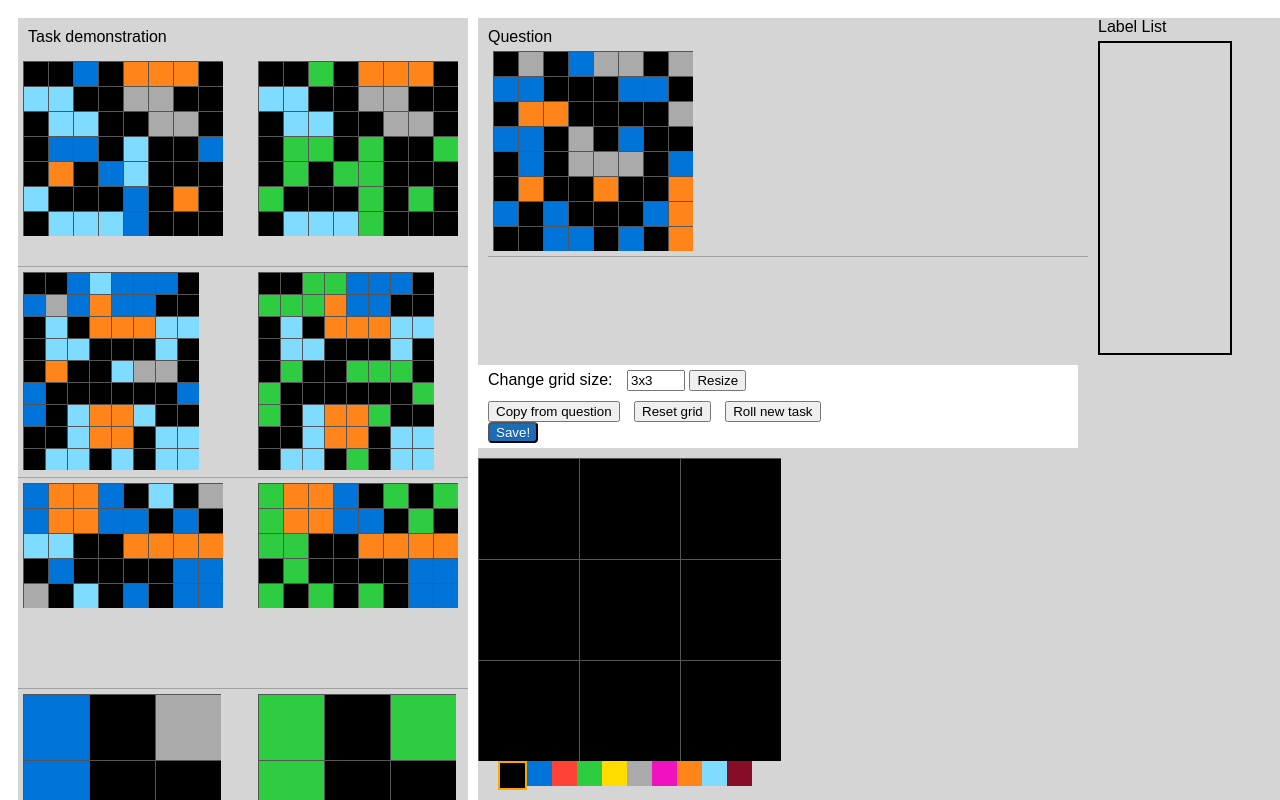
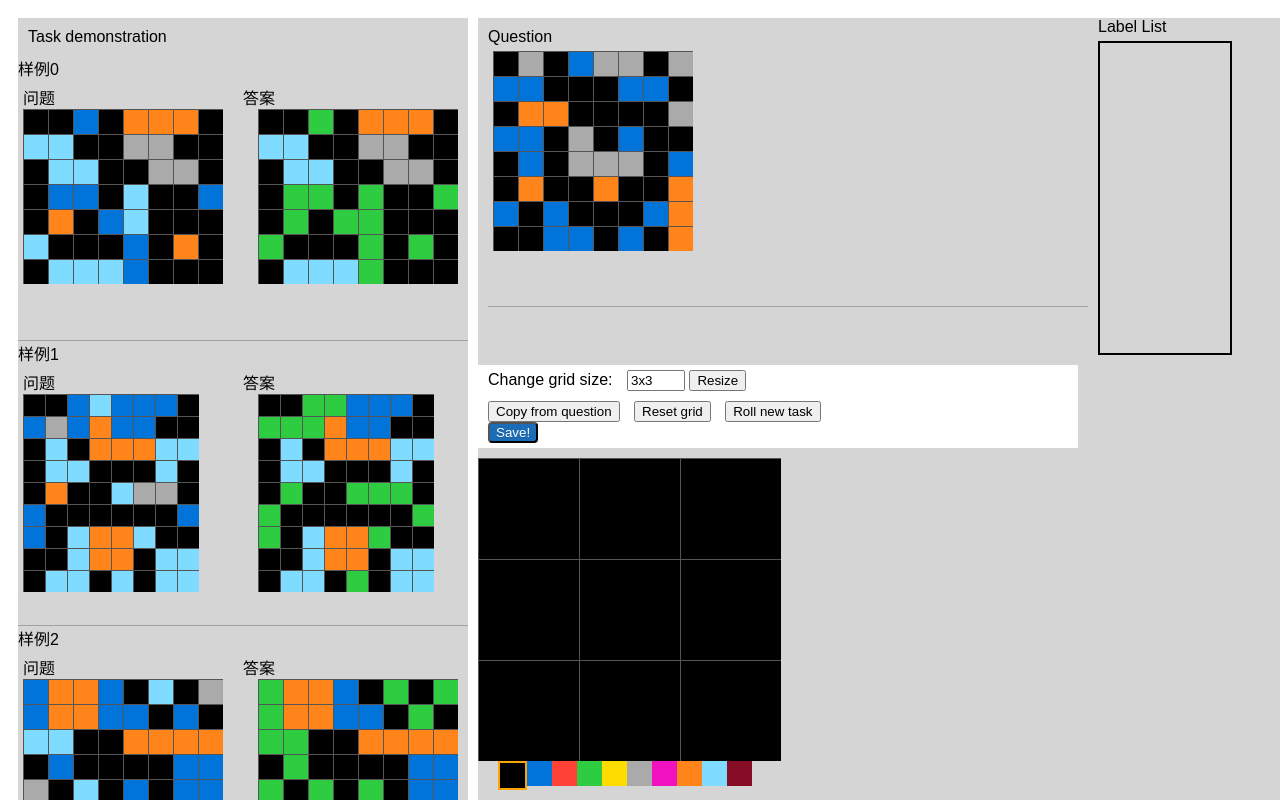
Before and after one commit to ZhuFengdaaa/ARC-C, a plain HTML site: page index.html in a window 1280 px wide. Both pictures are taken after a click on the button "Start". Shown: the top 800 px of the page. Drawn offline with Linux system fonts and the light colour scheme; no server answers; a web font is replaced by a local one.

Commit message:
add labels

```diff
--- a/css/common.css
+++ b/css/common.css
@@ -1,3 +1,8 @@
+.grid_label {
+    display: inline-block;
+    width: 50%;
+}
+
 .cell {
     width: 100px;
     height: 100px;
--- a/css/testing_interface.css
+++ b/css/testing_interface.css
@@ -160,7 +160,7 @@ input, button {
 /*Task demonstration*/
 
 .pair_preview {
-    height: 200px;
+    height: 250px;
     padding: 5px;
     border-bottom: solid 1px #a1a1a1;
 }
--- a/js/testing_interface.js
+++ b/js/testing_interface.js
@@ -95,21 +95,19 @@ function copyFromAnswer() {
 
 function fillPairPreview(pairId, inputGrid, outputGrid) {
     var pairSlot = $('#pair_preview_' + pairId);
-    if (!pairSlot.length) {
         // Create HTML for pair.
+    slotLabel = $('<div class="preview_tag">样例' +  pairId + '</div>')
     pairSlot = $('<div id="pair_preview_' + pairId + '" class="pair_preview" index="' + pairId + '"></div>');
+    slotLabel.appendTo('#task_preview');
     pairSlot.appendTo('#task_preview');
-    }
     var jqInputGrid = pairSlot.find('.input_preview');
-    if (!jqInputGrid.length) {
+    gridLabel = $('<div><div class="grid_label">问题</div><div class="grid_label">答案</div></div>');
     jqInputGrid = $('<div class="input_preview"></div>');
+    gridLabel.appendTo(pairSlot);
     jqInputGrid.appendTo(pairSlot);
-    }
     var jqOutputGrid = pairSlot.find('.output_preview');
-    if (!jqOutputGrid.length) {
     jqOutputGrid = $('<div class="output_preview"></div>');
     jqOutputGrid.appendTo(pairSlot);
-    }
 
     fillJqGridWithData(jqInputGrid, inputGrid);
     fitCellsToContainer(jqInputGrid, inputGrid.height, inputGrid.width, 200, 200);
```
Also changed, not shown: pictures/inter2.png, 1 other file. Lines whose indentation alone changed are shown as unchanged.
